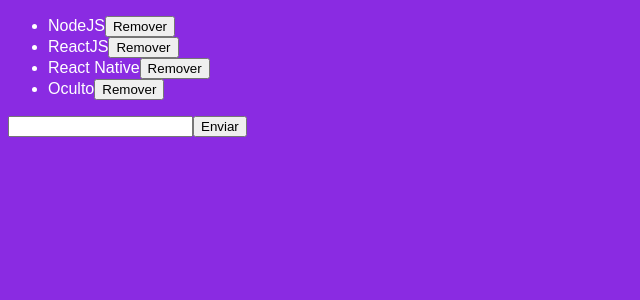
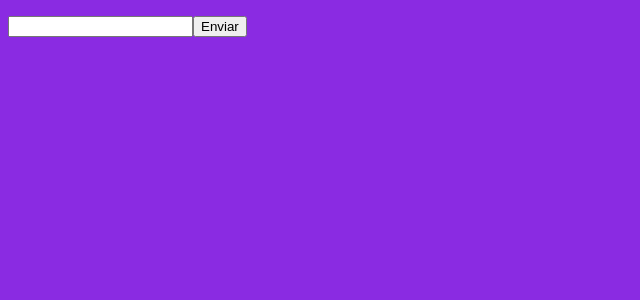
Before and after one commit to marcelopimeireles/rocketshoes, a React app: page / in a window 1280 px wide. Shown: the top 300 px of the page, without its empty margins (0-640 px from the left). Built offline with nearby package versions, Linux system fonts and the light colour scheme.

Commit message:
Lifecycle

```diff
--- a/src/components/TechItem.js
+++ b/src/components/TechItem.js
@@ -1,5 +1,5 @@
 import React from 'react';
-import PropTypes from 'prop-types';
+import propTypes from 'prop-types';
 
 function TechItem({ tech, onDelete }) {
   return (
@@ -14,9 +14,9 @@
   tech: 'Oculto',
 }
 
-TechItem.PropTypes = {
-  tech: PropTypes.string,
-  onDelete: PropTypes.func.isRequired,
+TechItem.propTypes = {
+  tech: propTypes.string,
+  onDelete: propTypes.func.isRequired,
 }
 
 export default TechItem;
--- a/src/components/TechList.js
+++ b/src/components/TechList.js
@@ -8,12 +8,22 @@
 
   state = {
     newTech: '',
-    techs: [
-      'NodeJS',
-      'ReactJS',
-      'React Native'
-    ]
+    techs: []
   };
+
+  componentDidMount() {
+    const techs = localStorage.getItem('techs');
+
+    if (techs) {
+      this.setState({ techs: JSON.parse(techs)});
+    }
+  }
+
+  componentDidUpdate(_, prevState) {
+    if (prevState.techs !== this.state.techs) {
+      localStorage.setItem('techs', JSON.stringify(this.state.techs))
+    }
+  }
 
   handleInputChange = e => {
     this.setState({ newTech: e.target.value })
@@ -41,7 +51,6 @@
               onDelete={() => this.handleDelete(tech)}
             />
           )}
-          <TechItem />
         </ul>
         <input
           type="text"
```
